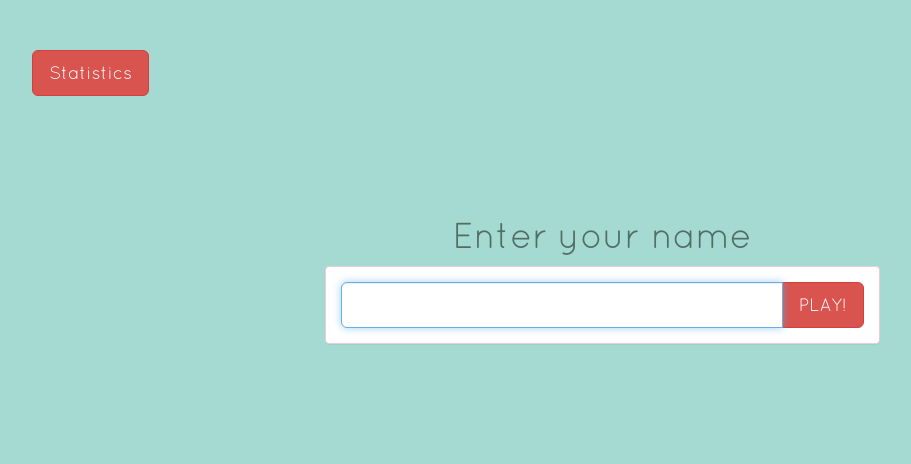
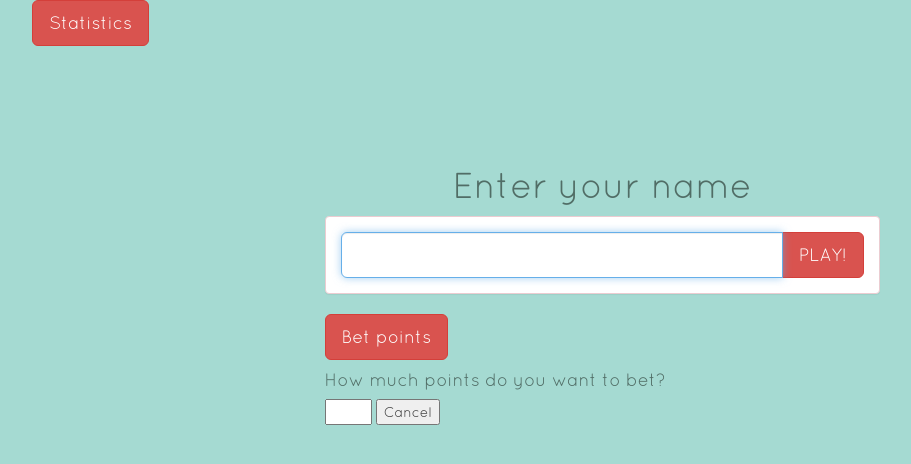
Before and after one commit to paulamarv8/Tic-Tac-Toe, a Spring Boot app: page / in a window 1280 px wide. Shown: the top 464 px of the page, without its empty margins (38-949 px from the left). Run offline with Spring Boot 4, Linux system fonts and the light colour scheme; the project's own start-up code is not run, and a stand-in starts its controllers and pages; some libraries are stand-ins or nearby versions.

Commit message:
Actualización botones

```diff
--- a/src/main/resources/static/index.html
+++ b/src/main/resources/static/index.html
@@ -9,11 +9,9 @@
 <link rel="stylesheet" href="/css/style.css">
 </head>
 <body>
-
-
 	<div class="container">
-		<div class="stats">
-			<input type="button" class="btn btn-lg btn-danger" onclick="window.location.href='/stats'" value="Statistics"/>
+		<div class="esconder" id="stats">
+			 <input type="button" class="btn btn-lg btn-danger" onclick="window.location.href='/stats'" value="Statistics"/>
 		</div>
 		<div class="row">
 			<div class="col-sm-3 col-sm-offset-3 scoreBoard">
@@ -40,6 +38,14 @@
 						</div>
 					</div>
 				</div>
+				<div class="betPoints" >
+					<input type="button" class="btn btn-lg btn-danger" onclick="abrir()" value="Bet points"/>
+					<div class="esconder" id="Bet" title="Bet points">
+						<h4 class="colorDark">How much points do you want to bet?</h4>
+						<input type=number id="points" min="1" max="50">
+						<input type="button" onclick="cerrar()" value="Cancel"/>
+					</div>
+				</div>
 			</div>
 			<div class="col-sm-6 col-sm-offset-3" id="gameBoard"></div>
 		</div>
```
